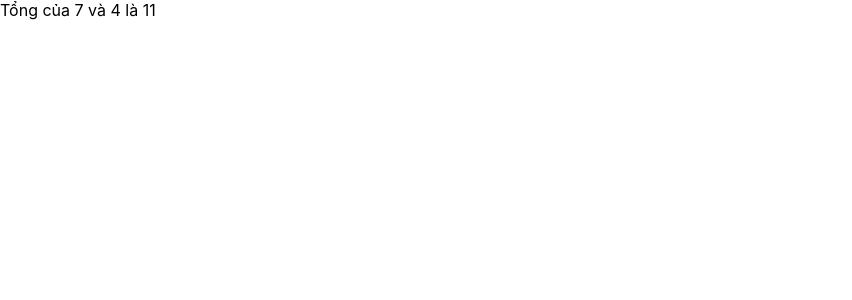
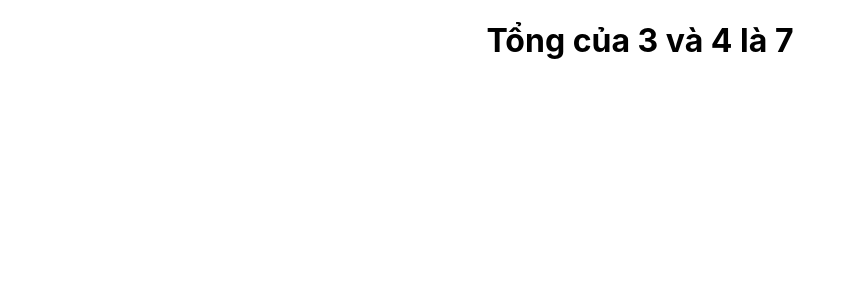
Before and after one commit to TtinTt/ra-learn-ractJs, a React (Create React App) app: page / in a window 1280 px wide. Shown: the top 300 px of the page, without its empty margins (0-852 px from the left). Built offline with nearby package versions, Linux system fonts and the light colour scheme.

Commit message:
no message

```diff
--- a/src/App.js
+++ b/src/App.js
@@ -1,16 +1,17 @@
+import logo from "./logo.svg";
 import React from "react";
+import "./App.css";
+
+let a = 3;
+let b = 4;
+let c = a + b;
+const text = "Tổng của " + a + " và " + b + " là " + c;
 
 class App extends React.Component {
-  sum(num1, num2) {
-    return num1 + num2;
-  }
   render() {
-    const num1 = 7;
-    const num2 = 4;
-
     return (
-      <div>
-        Tổng của {num1} và {num2} là {this.sum(num1, num2)}
+      <div className="App">
+        <h1>{text}</h1>
       </div>
     );
   }
```
